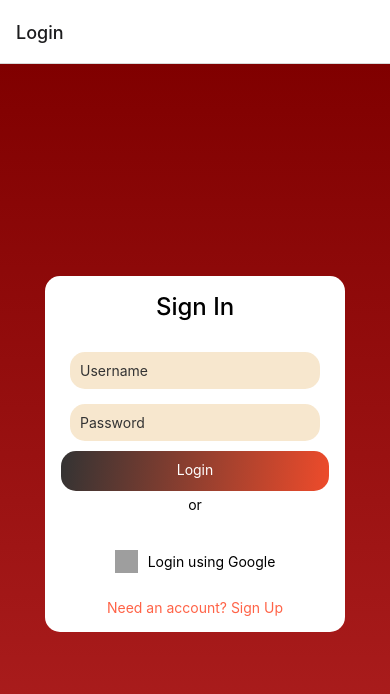
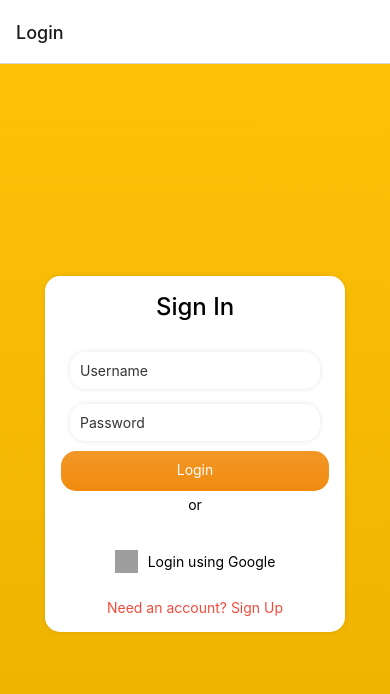
Before and after one commit to Bvshy72/Fd-app, a React Native app: screen /Login in a window 390 px wide. Shown: the top 694 px of the page. Built offline with nearby package versions, Linux system fonts and the light colour scheme; no server answers; grey boxes are pictures that could not be loaded.

Commit message:
Update LoginScreen.js

```diff
--- a/LoginScreen.js
+++ b/LoginScreen.js
@@ -38,7 +38,7 @@ const LoginScreen = ({ navigation, route }) => {
   };
 
     return (
-        <LinearGradient colors={['#800000', '#B22222']} style={styles.loginPage}>
+        <LinearGradient colors={['#FEC107', '#EBB101']} style={styles.loginPage}>
             <ScrollView contentContainerStyle={styles.scrollContainer}>
               <View style={styles.container}>
                 <Text style={styles.title}>{isLogin ? 'Sign In' : 'Sign Up'}</Text>
@@ -62,10 +62,8 @@ const LoginScreen = ({ navigation, route }) => {
 
                 <TouchableOpacity onPress={handleAuthentication} style={styles.loginButton}>
                   <LinearGradient
-                    colors={['#333', '#EE4B2B']} // Gradient for the login button
+                    colors={['#F29727', '#F18B0F']} // Gradient for the login button
                     style={styles.loginButton}
-                    start={{ x: 0, y: 0 }} // Adjust the start point
-                    end={{ x: 1, y: 1 }} // Adjust the end point
                   >
                     <Text style={styles.loginButtonText}>{isLogin ? 'Login' : 'Sign Up'}</Text>
                   </LinearGradient>
@@ -114,6 +112,10 @@ const styles = StyleSheet.create({
       padding: 16,
       borderRadius: 15,
       alignItems: 'center',
+      shadowColor: '#000',
+      shadowOpacity: 0.1,
+      shadowRadius: 5,
+      elevation: 5,
   },
   title: {
       fontSize: 24,
@@ -123,12 +125,16 @@ const styles = StyleSheet.create({
   },
   input: {
       borderRadius: 15,
-      backgroundColor: '#f7e7ce',
+      backgroundColor: '#FFF',
       width: '100%',
       maxWidth: 250,
       color: '#333',
       padding: 10,
       marginTop: 15,
+      shadowColor: '#000',
+      shadowOpacity: 0.1,
+      shadowRadius: 5,
+      elevation: 5,
   },
   loginButton: {
       borderRadius: 15,
@@ -154,7 +160,7 @@ const styles = StyleSheet.create({
       backgroundColor: '#333',
   },
   googleLogin: {
-      backgroundColor: '#fff',
+      backgroundColor: '#FFF',
       borderRadius: 10,
       flexDirection: 'row',
       alignItems: 'center',
@@ -170,12 +176,12 @@ const styles = StyleSheet.create({
       marginLeft: 10,
   },
   toggleText: {
-      color: '#FF6347',
+      color: '#F24C3D',
       marginTop: 16,
       textAlign: 'center',
   },
   error: {
-      color: '#ff0000',
+      color: '#F24C3D',
       textAlign: 'center',
       marginBottom: 16,
   },
```
